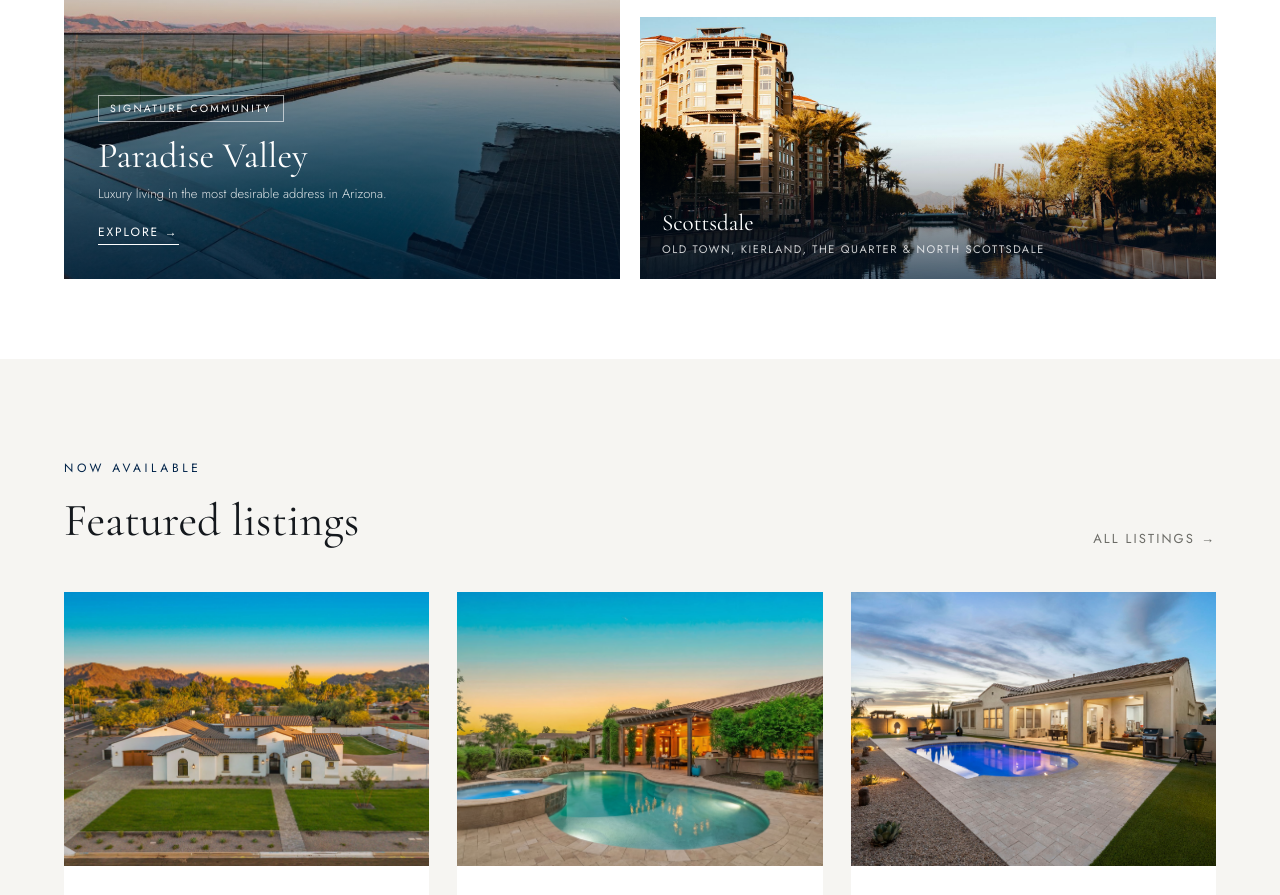
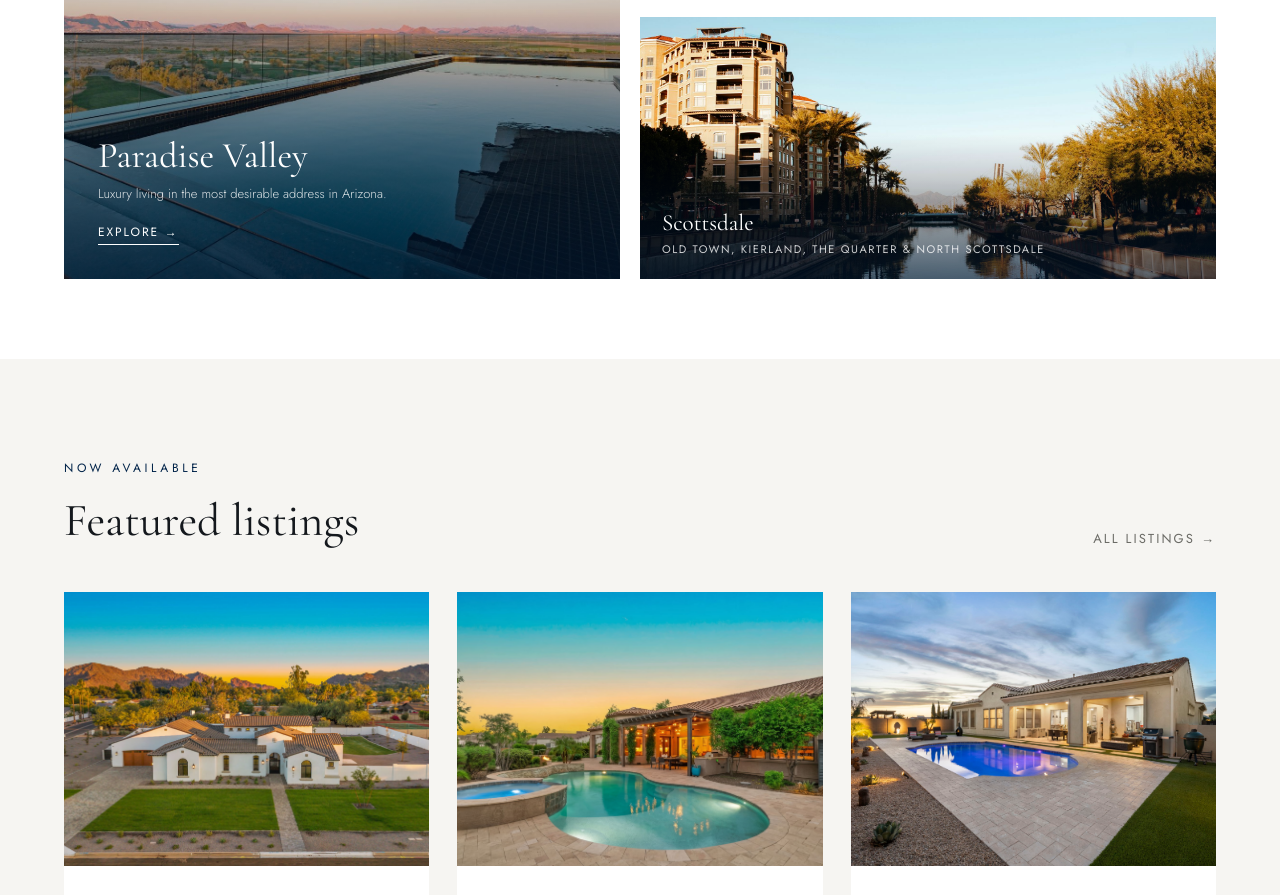
Before and after one commit to chelseawinstead/jennifer-schumacher, an Astro site: page / in a window 1280 px wide. Shown: the part 2492-3387 px from the top of the page. Built offline with nearby package versions, Linux system fonts and the light colour scheme; Astro itself is replaced by a stand-in of ours.

Commit message:
Remove the "Signature community" badge from the featured city tile
The badge exists only on the live site — the phrase appears nowhere in the Claude Design export. Made the tile conditional so a blank badge hides the box entirely, and cleared the value, so Jennifer can bring it back from CloudCannon by typing a label.

```diff
--- a/src/data/home.yaml
+++ b/src/data/home.yaml
@@ -69,7 +69,7 @@ communities:
   featured:
     image: /assets/paradise-valley-community.jpg
     placeholder: Community photo — Silverleaf / DC Ranch
-    badge: Signature community
+    badge: ''
     name: Paradise Valley
     blurb: Luxury living in the most desirable address in Arizona.
     cta: Explore →
--- a/src/pages/index.astro
+++ b/src/pages/index.astro
@@ -95,7 +95,9 @@ const PH = '/assets/placeholder-community.svg';
         </div>
         <div style="position: absolute; inset: 0; background: linear-gradient(180deg, rgba(0,20,45,0) 38%, rgba(0,20,45,.74) 100%);"></div>
         <div style="position: absolute; left: 0; right: 0; bottom: 0; padding: 34px;">
+          {communities.featured.badge && (
           <div style="display: inline-block; font-size: 10.5px; letter-spacing: .22em; text-transform: uppercase; color: #fff; border: 1px solid rgba(255,255,255,.6); padding: 5px 11px; margin-bottom: 16px;"><editable-text data-prop={p('communities.featured.badge')} data-type="span">{communities.featured.badge}</editable-text></div>
+          )}
           <div data-editable="text" data-prop={p('communities.featured.name')} data-type="span" style="font-family: 'Cormorant Garamond', serif; font-size: 36px; color: #fff; line-height: 1;">{communities.featured.name}</div>
           <div data-editable="text" data-prop={p('communities.featured.blurb')} data-type="text" style="font-size: 13px; color: rgba(255,255,255,.85); margin-top: 10px; max-width: 340px; font-weight: 300; line-height: 1.6;">{communities.featured.blurb}</div>
           <div style="font-size: 12px; letter-spacing: .16em; text-transform: uppercase; color: #fff; border-bottom: 1px solid #fff; padding-bottom: 3px; display: inline-block; margin-top: 18px;"><editable-text data-prop={p('communities.featured.cta')} data-type="span">{communities.featured.cta}</editable-text></div>
```
